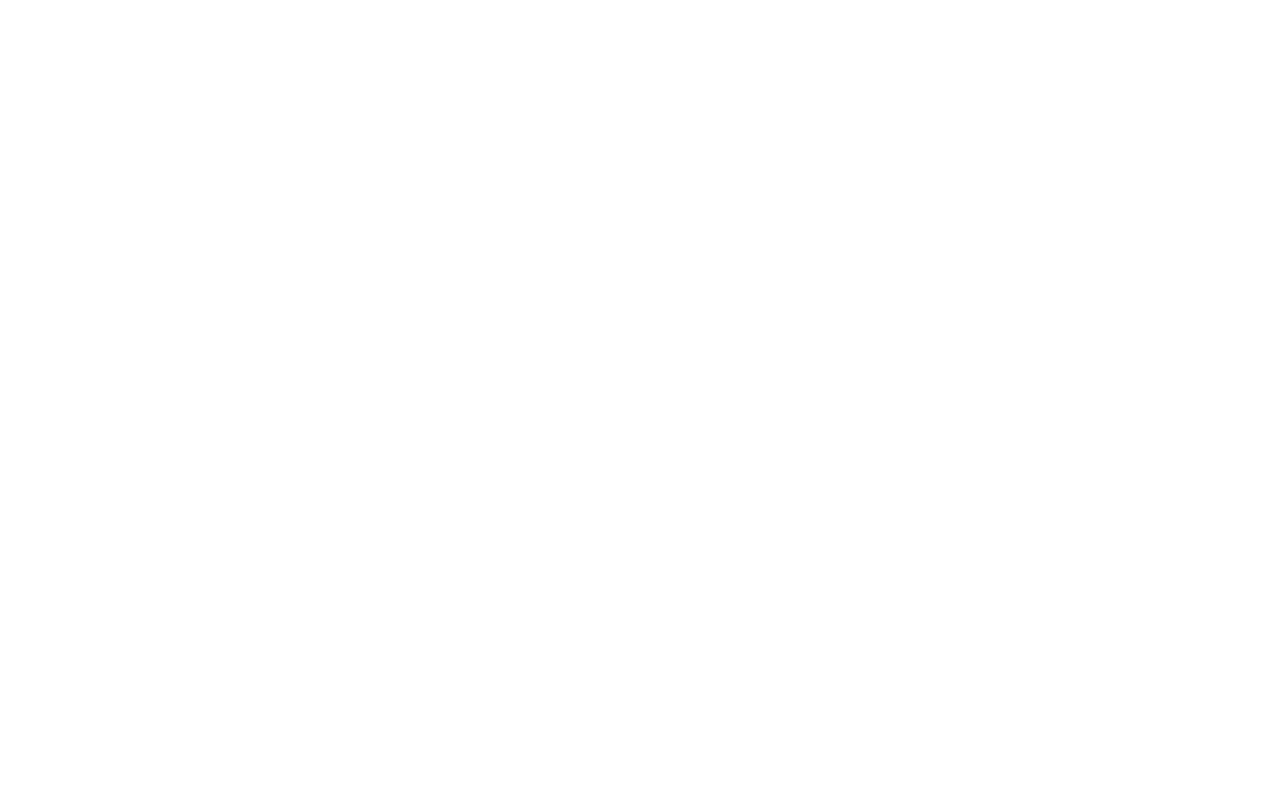
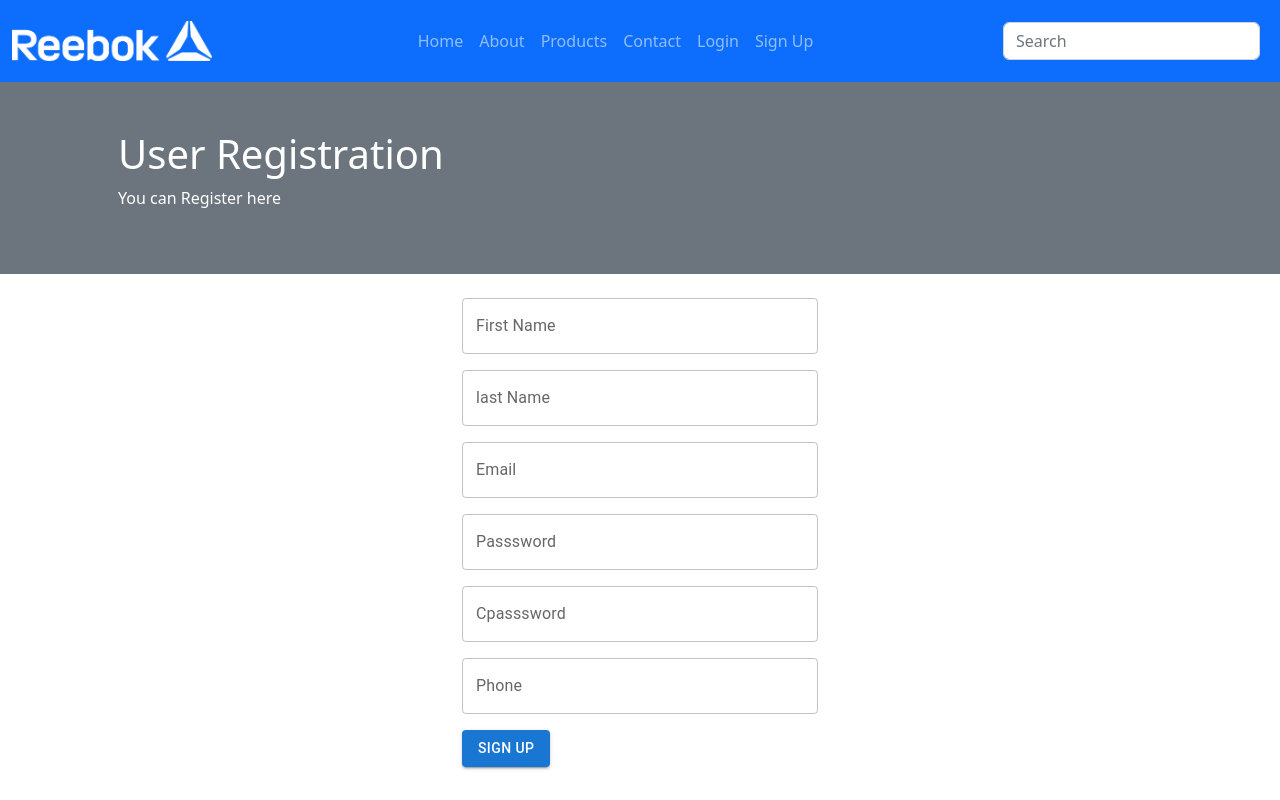
Before and after one commit to abhishekmishra9051/Abhishek-Mishra---Portfolio, a React (Create React App) app: page /sign-up in a window 1280 px wide. Before the commit this address had no page. Shown: the top 800 px of the page. Built offline with nearby package versions, Linux system fonts and the light colour scheme.

Commit message:
Auth added in login & signup

```diff
--- a/src/components/header/index.js
+++ b/src/components/header/index.js
@@ -33,6 +33,12 @@
                             <li class="nav-item">
                                 <Link class={`nav-link ${activePage === 'contact' && 'active'}`} to="/contact">Contact</Link>
                             </li>
+                            <li class="nav-item">
+                                <Link class={`nav-link ${activePage === 'login' && 'active'}`} to="/login">Login</Link>
+                            </li>
+                            <li class="nav-item">
+                                <Link class={`nav-link ${activePage === 'signup' && 'active'}`} to="/sign-up">Sign Up</Link>
+                            </li>
                         </ul>
                         <form class="d-flex" role="search">
                             <input class="form-control me-2" type="search" placeholder="Search" aria-label="Search" />
--- /dev/null
+++ b/src/containers/auth/Login.js
@@ -0,0 +1,122 @@
+import Layout from "../../hoc/layout";
+import TextField from "@mui/material/TextField";
+import Button from "@mui/material/Button";
+import { toast } from "react-toastify";
+import { useState } from "react";
+import { userLogin } from "../../services/auth";
+import { useNavigate } from "react-router-dom";
+
+export default function Login() {
+  const [email, setEmail] = useState("");
+  const [password, setPassword] = useState("");
+
+  const [errors, setErrors] = useState({
+    email: "",
+    password: "",
+  });
+
+  const navigate = useNavigate();
+
+  const onLogin = async (e) => {
+    e.preventDefault();
+
+    let validate = false;
+    let errs = { ...errors };
+
+    if (email.trim() === "") {
+      errs.email = "Email Address is required.";
+      validate = true;
+    }
+    if (password.trim() === "") {
+      errs.password = "Password is required.";
+      validate = true;
+    }
+
+    setErrors(errs);
+
+    if (validate) {
+      toast("Please fill all the required fields");
+      return;
+    }
+
+    //call api
+
+    let response = await userLogin({
+      email,
+    });
+
+    if (response.status === 200) {
+      let data = response.data;
+
+      if (data.length === 0) {
+        toast("Sorry, This user is not exist!");
+        return;
+      }
+
+      let user = data[0];
+
+      if (user.email !== email || user.password !== password) {
+        toast("Sorry, Invalid Credentials!");
+        return;
+      }
+
+      toast("User Loggedin Successfully!!");
+      setEmail("");
+      setPassword("");
+
+      navigate("/");
+    }
+  };
+
+  return (
+    <Layout
+      headerTitle="Login"
+      headerText="User login "
+      activePage="login"
+      hideSideBar={true}
+    >
+      <div className="row">
+        <div className="col-md-4 col-0"></div>
+        <div className="col-md-4 col-12">
+          <form onSubmit={onLogin}>
+            <div class="mb-3">
+              <TextField
+                className="w-100"
+                id="email"
+                label="Email"
+                variant="outlined"
+                onChange={(e) => {
+                  setEmail(e.target.value);
+                  setErrors({ ...errors, email });
+                }}
+                value={email}
+                error={errors.email ? true : false}
+                helperText={errors.email ? errors.email : ""}
+              />
+            </div>
+            <div class="mb-3">
+              <TextField
+                className="w-100"
+                id="password"
+                label="Password"
+                variant="outlined"
+                onChange={(e) => {
+                  setPassword(e.target.value);
+                  setErrors({ ...errors, password: "" });
+                }}
+                value={password}
+                error={errors.password ? true : false}
+                helperText={errors.password ? errors.password : ""}
+              />
+            </div>
+
+            <Button type="submit" variant="contained">
+              Login
+            </Button>
+          </form>
+        </div>
+        <div className="col-md-4 col-0"></div>
+      </div>
+    </Layout>
+  );
+}
--- /dev/null
+++ b/src/containers/auth/Signup.js
@@ -0,0 +1,201 @@
+import Layout from "../../hoc/layout";
+import TextField from "@mui/material/TextField";
+import Button from "@mui/material/Button";
+import { toast } from "react-toastify";
+import { useState } from "react";
+import {userRegister} from "../../services/auth"
+import {Navigate, useNavigate} from 'react-router-dom'
+
+export default function SignUp() {
+  const [firstName, setFirstName] = useState("");
+  const [lastName, setLastName] = useState("");
+  const [email, setEmail] = useState("");
+  const [password, setPassword] = useState("");
+  const [cpassword, setCpassword] = useState("");
+  const [phone, setPhone] = useState("");
+
+  const navigate = useNavigate()
+
+  const [errors, setErrors] = useState({
+    firstName: "",
+    lastName: "",
+    email: "",
+    password: "",
+    cpassword: "",
+    phone: "",
+  });
+
+  const onSignUp = async (e) => {
+
+    let validate = false
+    let errs = { ...errors }
+    e.preventDefault();
+
+    if (firstName.trim() === "") {
+        errs.firstName = "First Name is required."
+        validate = true
+    }
+    if (lastName.trim() === "") {
+        errs.lastName = "Last Name is required."
+        validate = true
+    }
+    if (email.trim() === "") {
+        errs.email = "E-mail Address is required."
+        validate = true
+    }
+    if (password.trim() === "") {
+        errs.password = "Password Address is required."
+        validate = true
+    }
+    if (cpassword.trim() === "") {
+        errs.cpassword = "Confirm Password Address is required."
+        validate = true
+    }
+    if (phone.trim() === "") {
+        errs.phone = "Phone  field is required."
+        validate = true
+    }
+
+
+
+    setErrors(errs);
+
+    if (validate === true) {
+        toast("Please fill all the required fields")
+        return
+    }
+
+    let responce = await userRegister({
+        firstName,
+        lastName,
+        email,
+        password,
+        cpassword,
+        phone
+    })
+    if(responce.status === 201){
+        toast("User register successfully!!")
+        setFirstName("")
+        setLastName("")
+        setEmail("")
+        setPassword("")
+        setCpassword("")
+        setPhone("")
+        navigate("/login")
+    }
+  };
+
+  return (
+    <Layout
+      headerTitle="User Registration"
+      headerText="You can Register here "
+      activePage="SignUp"
+      hideSideBar={true}
+    >
+      <div className="row">
+        <div className="col-md-4 col-0"></div>
+        <div className="col-md-4 col-12">
+          <form onSubmit={onSignUp}>
+            <div class="mb-3">
+              <TextField
+                className="w-100"
+                id="firstName"
+                label="First Name"
+                variant="outlined"
+                onChange={(e) => {
+                  setFirstName(e.target.value);
+                  setErrors({ ...errors, firstName });
+                }}
+                value={firstName}
+                error={errors.firstName ? true : false}
+                helperText={errors.firstName ? errors.firstName : ""}
+              />
+            </div>
+            <div class="mb-3">
+              <TextField
+                className="w-100"
+                id="lastName"
+                label="last Name"
+                variant="outlined"
+                onChange={(e) => {
+                  setLastName(e.target.value);
+                  setErrors({ ...errors, lastName });
+                }}
+                value={lastName}
+                error={errors.lastName ? true : false}
+                helperText={errors.lastName ? errors.lastName : ""}
+              />
+            </div>
+
+            <div class="mb-3">
+              <TextField
+                className="w-100"
+                id="email"
+                label="Email"
+                variant="outlined"
+                onChange={(e) => {
+                  setEmail(e.target.value);
+                  setErrors({ ...errors, email });
+                }}
+                value={email}
+                error={errors.email ? true : false}
+                helperText={errors.email ? errors.email : ""}
+              />
+            </div>
+            <div class="mb-3">
+              <TextField
+                className="w-100"
+                id="password"
+                label="Passsword"
+                variant="outlined"
+                onChange={(e) => {
+                  setPassword(e.target.value);
+                  setErrors({ ...errors, password });
+                }}
+                value={password}
+                error={errors.password ? true : false}
+                helperText={errors.password ? errors.password : ""}
+              />
+            </div>
+            <div class="mb-3">
+              <TextField
+                className="w-100"
+                id="cpassword"
+                label="Cpasssword"
+                variant="outlined"
+                onChange={(e) => {
+                  setCpassword(e.target.value);
+                  setErrors({ ...errors, cpassword });
+                }}
+                value={cpassword}
+                error={errors.cpassword ? true : false}
+                helperText={errors.cpassword ? errors.cpassword : ""}
+              />
+            </div>
+
+            <div class="mb-3">
+              <TextField
+                className="w-100"
+                id="phone"
+                label="Phone"
+                variant="outlined"
+                onChange={(e) => {
+                  setPhone(e.target.value);
+                  setErrors({ ...errors, phone: "" });
+                }}
+                value={phone}
+                error={errors.phone ? true : false}
+                helperText={errors.phone ? errors.phone : ""}
+              />
+            </div>
+
+            <Button type="submit" variant="contained">
+              Sign Up
+            </Button>
+          </form>
+        </div>
+        <div className="col-md-4 col-0"></div>
+      </div>
+    </Layout>
+  );
+}
--- a/src/containers/index.js
+++ b/src/containers/index.js
@@ -2,11 +2,15 @@
 import About from './about'
 import Products from './product'
 import Contact from './contact'
+import Login from "./auth/Login"
+import SignUp from "./auth/Signup"
 
 const container = {
     Home,
     About,
     Products,
-    Contact
+    Contact,
+    Login,
+    SignUp
 }
  export default container;
--- a/src/hoc/layout/index.js
+++ b/src/hoc/layout/index.js
@@ -3,24 +3,33 @@
 import Footer from "../../components/footer";
 import Sidebar from "../../components/sidebar";
 
-
-export default function Layout({ headerTitle, headerText, activePage ,children }) {
+export default function Layout({
+  headerTitle,
+  headerText,
+  activePage,
+  children,
+  hideSideBar = false
+}) {
   return (
-
     <div className="layout-wrapper">
-        <Header headerTitle={ headerTitle} headerText={headerText} activePage={activePage} />
+      <Header
+        headerTitle={headerTitle}
+        headerText={headerText}
+        activePage={activePage}
+      />
 
       <section className="container">
         <div className="row pt-4">
-            <div className="col-12 md-9 pe-5">{children}</div>
-            <div className="col-12 md-3 px-3">
+          <div className={`col-12 ${ hideSideBar ? "col-md-12 " : "col-md-9"}`}>{children}</div>
+          {!hideSideBar &&
+            <div className="col-12 col-md-3 px-3">
               <Sidebar />
             </div>
+          }
         </div>
       </section>
 
       <Footer />
     </div>
-
   );
 }
--- a/src/routes/index.js
+++ b/src/routes/index.js
@@ -2,7 +2,7 @@
 
 import { Routes as Switch, Route } from "react-router-dom";
 
-const { Home, About, Products, Contact } = Pages;
+const { Home, About, Products, Contact, Login, SignUp } = Pages;
 
 export default function Routes() {
   return (
@@ -10,6 +10,8 @@
       <Route path="/about" element={<About />} />
       <Route path="/product" element={<Products />} />
       <Route path="/contact" element={<Contact />} />
+      <Route path="/login" element={<Login />} />
+      <Route path="/sign-up" element={<SignUp />} />
       <Route path="/" element={<Home />} />
     </Switch>
   );
--- /dev/null
+++ b/src/services/auth.js
@@ -0,0 +1,4 @@
+import request from './axiosConfig'
+const {defaultRequest} = request
+export const userLogin = () => defaultRequest.get("/users")
+export const userRegister = (requestBody) => defaultRequest.post("/users", requestBody)
--- a/src/services/product.js
+++ b/src/services/product.js
@@ -1,3 +1,3 @@
 import request from './axiosConfig'
 const {defaultRequest} = request
-export const getProductList = () => defaultRequest("/products")
+export const getProductList = () => defaultRequest.get("/products")
```
Also changed, not shown: src/components/sidebar/index.js (line endings or trailing spaces). Lines whose indentation alone changed are shown as unchanged.
